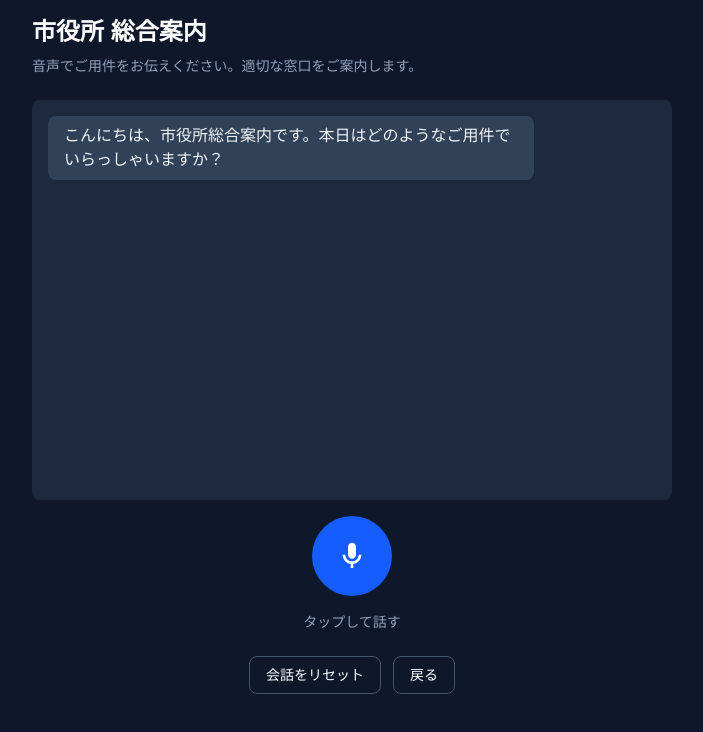
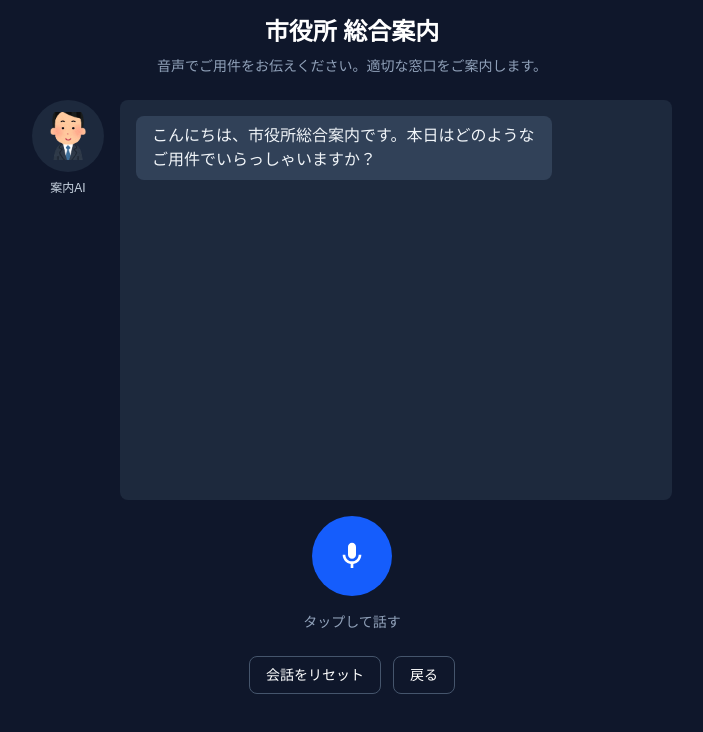
Before and after one commit to kimizuy/tech-world-hackathon-2025, a Next.js app: page /user/reception in a window 1280 px wide. Shown: the top 732 px of the page, without its empty margins (288-991 px from the left). Built offline with nearby package versions, Linux system fonts and the light colour scheme.

Commit message:
feat: add reception and waiting visuals

```diff
--- a/src/app/user/department/[id]/verify/page.tsx
+++ b/src/app/user/department/[id]/verify/page.tsx
@@ -1,8 +1,8 @@
 "use client";
 
 import { useState, useRef, useCallback, useEffect } from "react";
+import Link from "next/link";
 import { useParams, useRouter } from "next/navigation";
-import Link from "next/link";
 import { findDepartmentById } from "../../../reception/departments";
 import { joinQueue, getCitizenQueueStatus } from "@/app/actions/queue";
 
@@ -449,6 +449,9 @@ export default function VerifyPage() {
         {step === "queued" && ticketNumber && (
           <section className="space-y-4">
             <div className="p-8 bg-slate-800 rounded-lg text-center">
+              <p className="text-sm text-emerald-300 font-semibold mb-4">
+                1、待機中
+              </p>
               <p className="text-slate-400 text-sm mb-2">あなたの番号札</p>
               <div className="w-32 h-32 bg-emerald-600 rounded-2xl flex items-center justify-center mx-auto mb-4">
                 <span className="text-5xl font-bold text-white">
--- a/src/app/user/reception/page.tsx
+++ b/src/app/user/reception/page.tsx
@@ -1,8 +1,9 @@
 "use client";
 
 import { useState, useEffect, useRef, useCallback } from "react";
+import Image from "next/image";
+import Link from "next/link";
 import { useRouter } from "next/navigation";
-import Link from "next/link";
 import { Department } from "./departments";
 
 interface Message {
@@ -247,7 +248,7 @@ export default function ReceptionPage() {
     <main className="min-h-screen bg-slate-900 text-white">
       <div className="mx-auto max-w-2xl p-4">
         {/* Header */}
-        <header className="mb-6">
+        <header className="mb-6 text-center">
           <h1 className="text-2xl font-bold mb-2">市役所 総合案内</h1>
           <p className="text-slate-400 text-sm">
             音声でご用件をお伝えください。適切な窓口をご案内します。
@@ -306,11 +307,26 @@ export default function ReceptionPage() {
         )}
 
         {/* Chat messages */}
-        <div className="mb-4 h-[400px] overflow-y-auto rounded-lg bg-slate-800 p-4">
+        <div className="mb-4 flex gap-4">
+          <div className="flex flex-col items-center text-center text-slate-300">
+            <div className="rounded-full bg-slate-800 p-3">
+              <Image
+                src="/business_man1_1_smile.png"
+                alt="案内担当のアイコン"
+                width={56}
+                height={56}
+                className="h-12 w-12 object-cover"
+              />
+            </div>
+            <p className="mt-2 text-xs">案内AI</p>
+          </div>
+          <div className="flex-1 h-[400px] overflow-y-auto rounded-lg bg-slate-800 p-4">
             {messages.map((msg, idx) => (
               <div
                 key={idx}
-              className={`mb-3 ${msg.role === "user" ? "text-right" : "text-left"}`}
+                className={`mb-3 ${
+                  msg.role === "user" ? "text-right" : "text-left"
+                }`}
               >
                 <div
                   className={`inline-block max-w-[80%] rounded-lg px-4 py-2 ${
@@ -338,6 +354,7 @@ export default function ReceptionPage() {
               </div>
             )}
             <div ref={messagesEndRef} />
+          </div>
         </div>
 
         {/* Voice controls */}
```
Also changed, not shown: public/business_man1_1_smile.png (added). Lines whose indentation alone changed are shown as unchanged.
